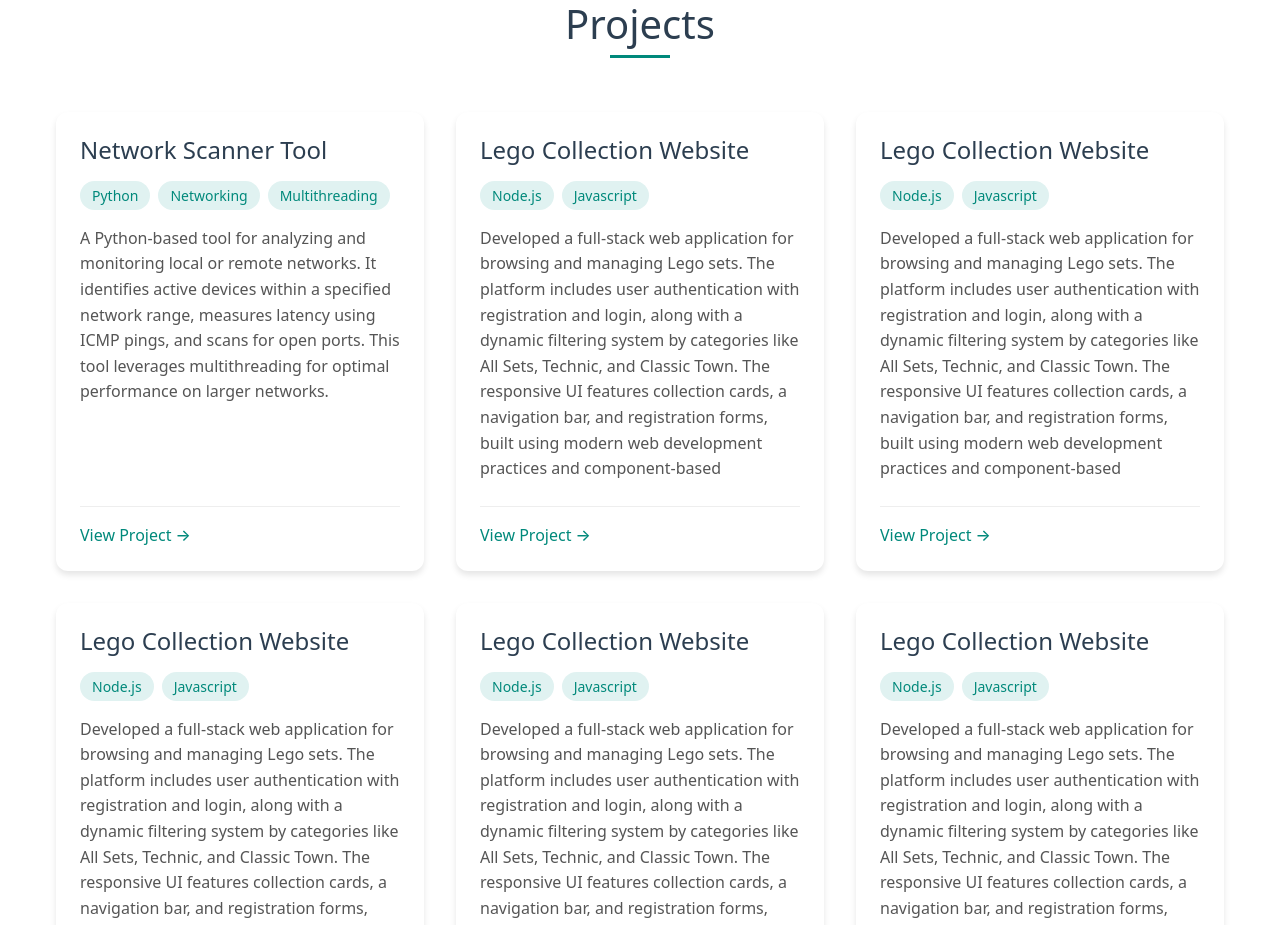
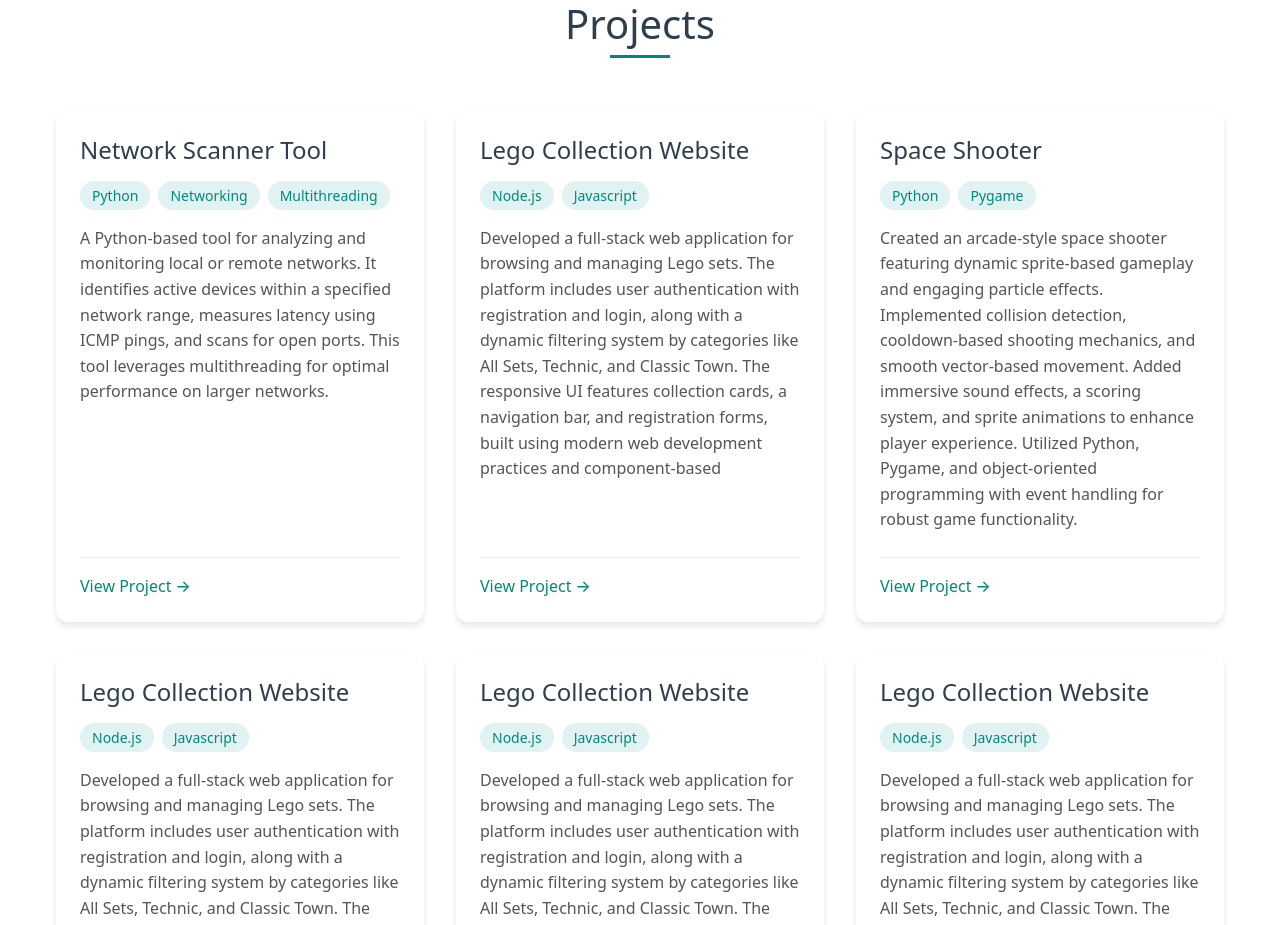
Before and after one commit to Siddhartha404/My-Portfolio, a React (Create React App) app: page / in a window 1280 px wide. Shown: the part 1680-2605 px from the top of the page. Built offline with nearby package versions, Linux system fonts and the light colour scheme.

Commit message:
added more project

```diff
--- a/src/components/Projects.js
+++ b/src/components/Projects.js
@@ -60,21 +60,22 @@ function Projects() {
 
           <div className="project-card">
             <a
-              href="https://github.com/Siddhartha404/Lego-Website"
+              href="https://github.com/Siddhartha404/Pygame_projects/tree/main/Space-Invaders"
               target="_blank"
               rel="noopener noreferrer"
               className="project-link"
             >
             <div className="project-content">
-              <h3 className="project-title">Lego Collection Website</h3>
+              <h3 className="project-title">Space Shooter</h3>
               <div className="project-tech">
-                <span className="tech-tag">Node.js</span>
-                <span className="tech-tag">Javascript</span>
+                <span className="tech-tag">Python</span>
+                <span className="tech-tag">Pygame</span>
               </div>
               <p className="project-description">
-              Developed a full-stack web application for browsing and managing Lego sets.
-              The platform includes user authentication with registration and login, along with a dynamic filtering system by categories like All Sets, Technic, and Classic Town.
-              The responsive UI features collection cards, a navigation bar, and registration forms, built using modern web development practices and component-based
+              Created an arcade-style space shooter featuring dynamic sprite-based gameplay and engaging particle effects.
+              Implemented collision detection, cooldown-based shooting mechanics, and smooth vector-based movement.
+              Added immersive sound effects, a scoring system, and sprite animations to enhance player experience.
+              Utilized Python, Pygame, and object-oriented programming with event handling for robust game functionality.
               </p>
               <div className="project-footer">
                 <span className="view-project">View Project →</span>
```
